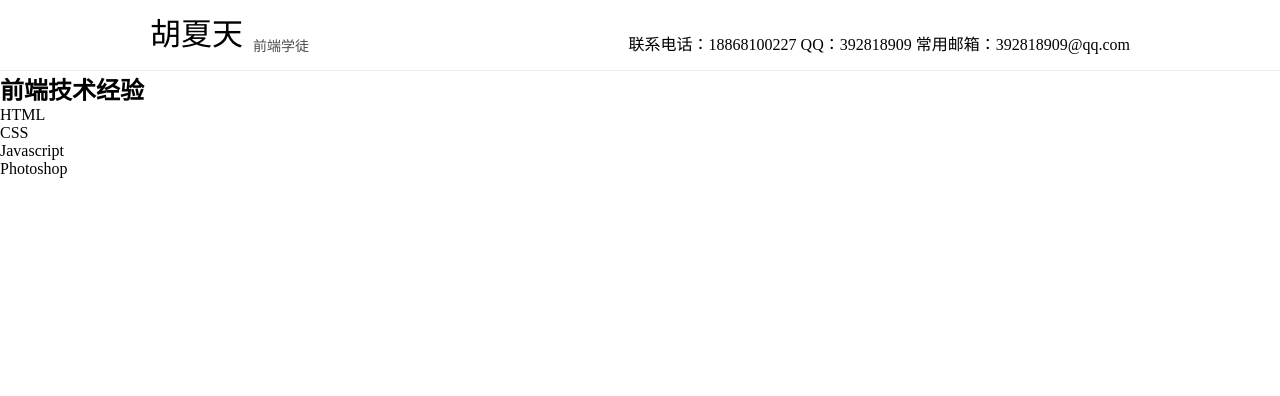
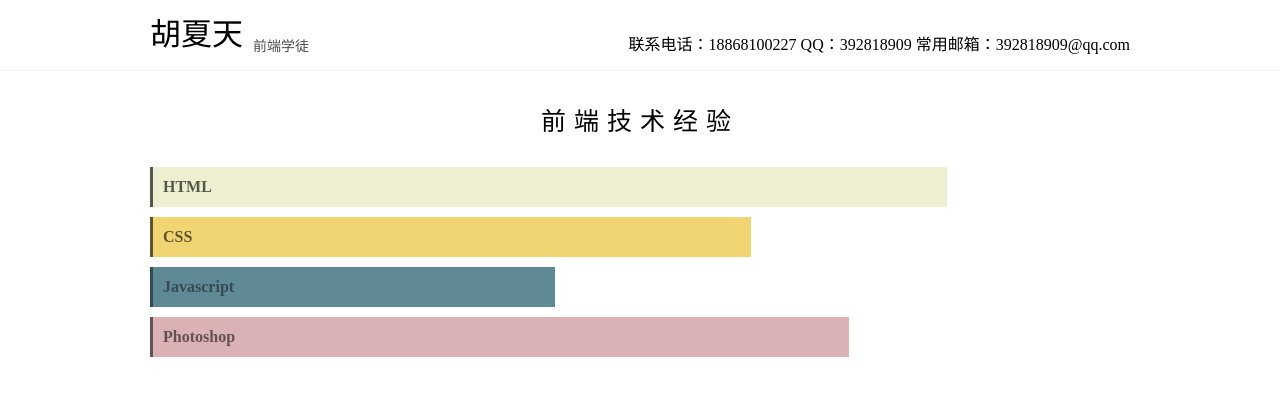
Before and after one commit to maoqxm/maoqxm.github.io, a plain HTML site: page index.html in a window 1280 px wide. Drawn offline with Linux system fonts and the light colour scheme.

Commit message:
section1 completed

```diff
--- a/index.html
+++ b/index.html
@@ -16,7 +16,7 @@
         height:40px;
         border-bottom:1px solid #eee;
         background:rgba(255,255,255,0.95);
-        position:absolute;
+        position:fixed;
         top:0;
         left:0;
         padding:15px 0;
@@ -53,6 +53,74 @@
     .main{
         padding-top:71px;
     }
+    .section{
+        width:980px;
+        margin:0 auto;
+    }
+    .section:nth-child(even){
+        background:#fafafa;
+    }
+    .section_header{
+        margin:30px 0;
+    }
+    .section_header h2{
+        font:25px "微软雅黑";
+        letter-spacing:8px;
+        text-align:center;
+    }
+    .tech_skill_list_item{
+        list-style:none;
+        height:40px;
+        line-height:40px;
+        padding-left:10px;
+        border-left:3px solid;
+        margin-bottom:10px;
+        animation-duration:1.5s;
+    }
+    .html{
+        color:#56574B;
+        border-color:#56574B;
+        background:#eeefd0;
+        width:80%;
+        animation-name:bar-html;
+    }
+    @keyframes bar-html{
+        0% {width:0;}
+        100% {width:80%;}
+    }
+    .css{
+        color:#5E532D;
+        border-color:#5E532D;
+        background:#F1D572;
+        width:60%;
+        animation-name:bar-css;
+    }
+    @keyframes bar-css{
+        0% {width:0;}
+        100% {width:60%;}
+    }
+    .js{
+        color:#344B52;
+        border-color:#344B52;
+        background:#5F8995;
+        width:40%;
+        animation-name:bar-js;
+    }
+    @keyframes bar-js{
+        0% {width:0;}
+        100% {width:40%;}
+    }
+    .ps{
+        color:#635153;
+        border-color:#635153;
+        background:#DAB1B5;
+        width:70%;
+        animation-name:bar-ps;
+    }
+    @keyframes bar-ps{
+        0% {width:0;}
+        100% {width:70%;}
+    }
     </style>
 </head>
 <body>
@@ -76,11 +144,19 @@
                 <h2>前端技术经验</h2>
             </header>
         <section class="section_body">
-            <ul>
-                <li>HTML</li>
-                <li>CSS</li>
-                <li>Javascript</li>
-                <li>Photoshop</li>
+            <ul class="tech_skill_list">
+                <li class="tech_skill_list_item html">
+                    <h4>HTML</h4>
+                </li>
+                <li class="tech_skill_list_item css">
+                    <h4>CSS</h4>
+                </li>
+                <li class="tech_skill_list_item js">
+                    <h4>Javascript</h4>
+                </li>
+                <li class="tech_skill_list_item ps">
+                    <h4>Photoshop</h4>
+                </li>
             </ul>
         </section>
         </section>
```
